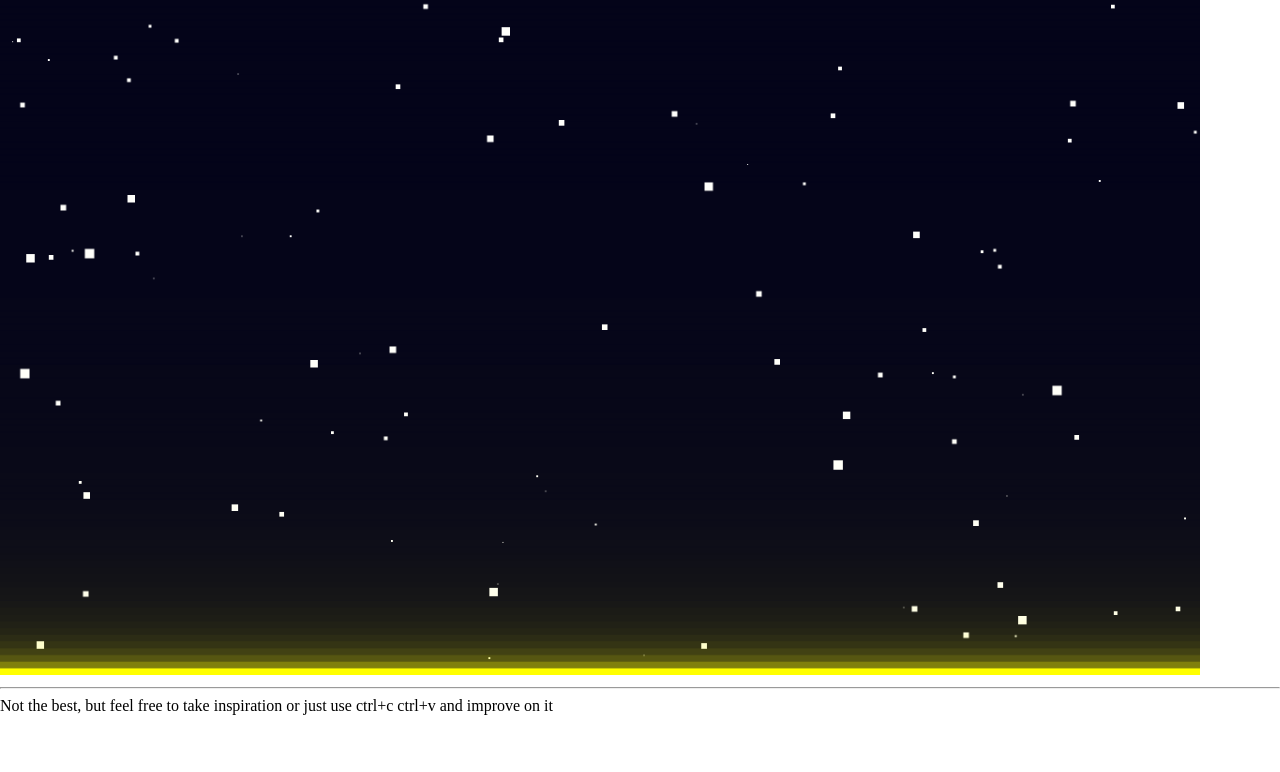
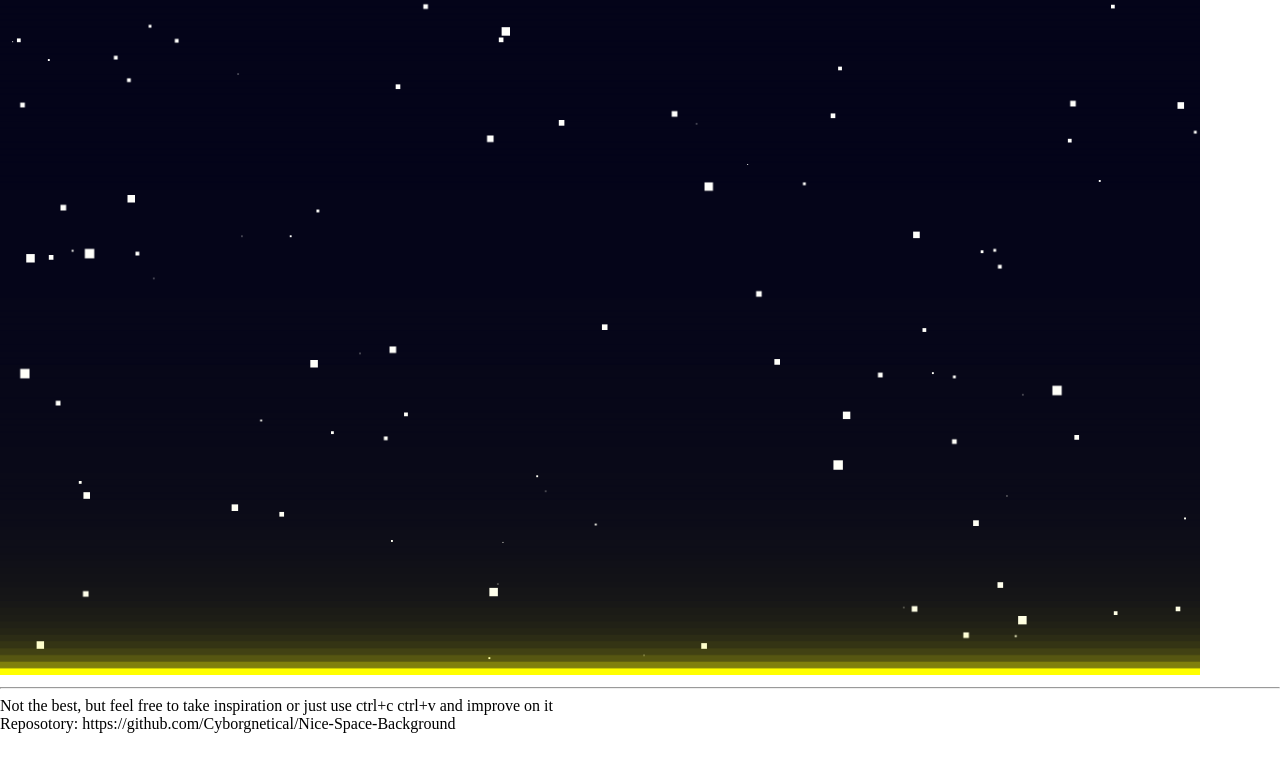
Before and after one commit to Cyborgnetical/Nice-Space-Background, a plain HTML site: page index.html in a window 1280 px wide. Drawn offline with Linux system fonts and the light colour scheme.

Commit message:
aaa
optional

```diff
--- a/index.html
+++ b/index.html
@@ -10,7 +10,8 @@
     <canvas id="SpaceLookingBackground" width="1280" height="720">HTML5 is not supported, what are you using internet explorer?</canvas>
     <br>
     <hr>
-    Not the best, but feel free to take inspiration or just use ctrl+c ctrl+v and improve on it
+    Not the best, but feel free to take inspiration or just use ctrl+c ctrl+v and improve on it<br>
+    Reposotory: https://github.com/Cyborgnetical/Nice-Space-Background
     <script src="script.js"></script>
 </body>
 </html>
--- a/script.js
+++ b/script.js
@@ -1,6 +1,6 @@
 // side note now that I look at this
 // this is a complete mess
-// Well this is good enough considering that I may now be ahead of my math class
+// still in school so don't gugde my math very much
 
 
 
```
